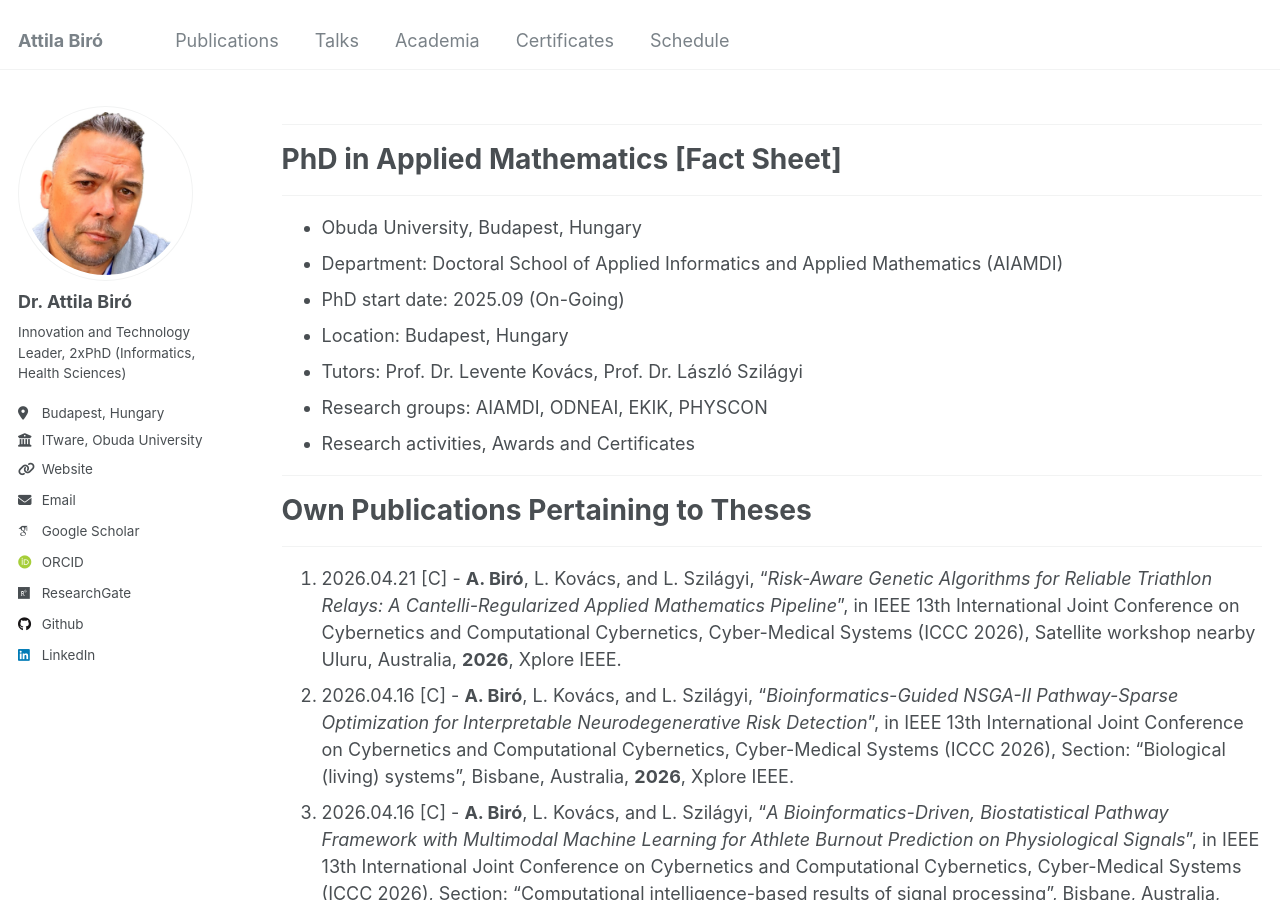
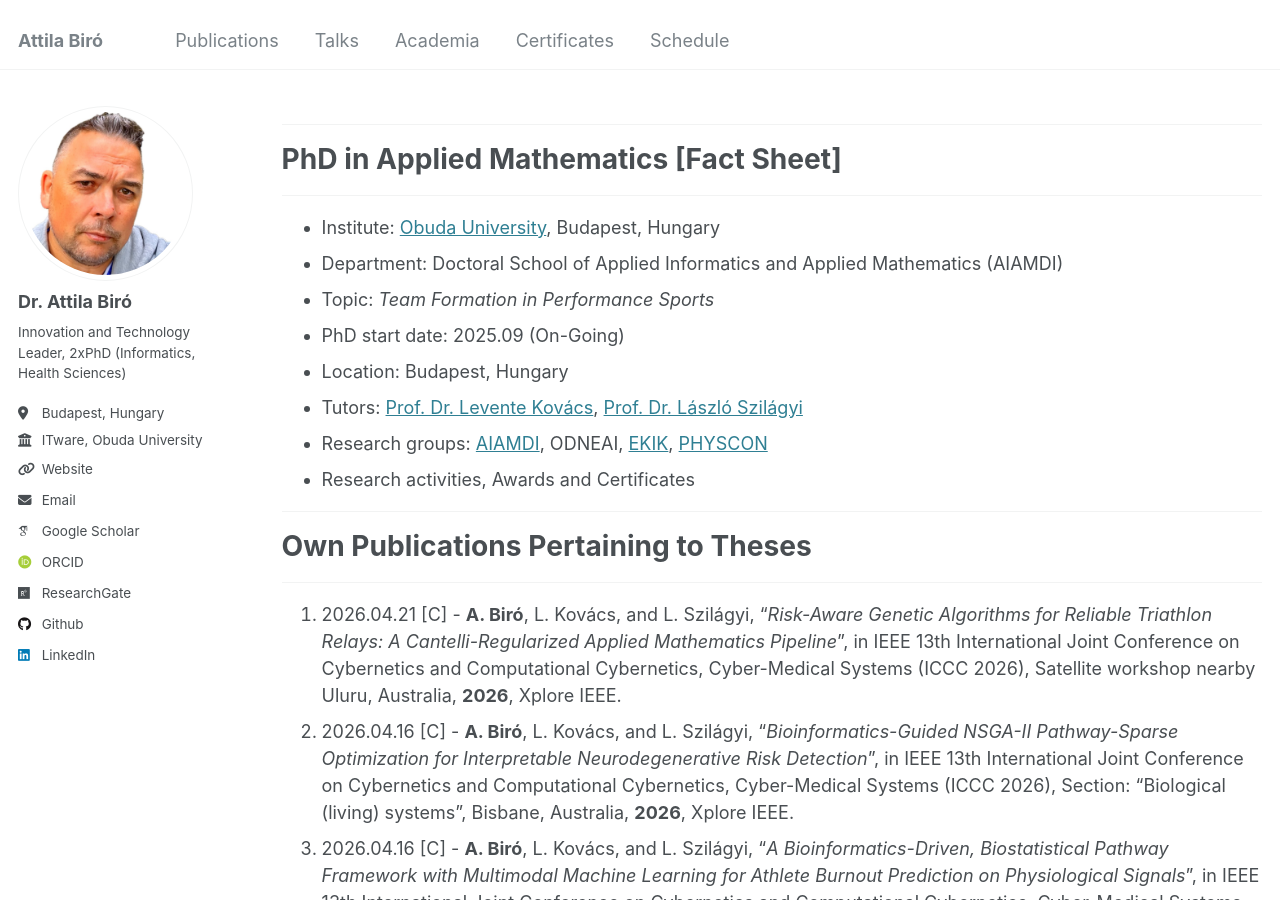
Before and after one commit to biroka/biroka.github.io, a Jekyll site: the page built from _pages/phd_mathematics.md, in a window 1280 px wide and 900 px high. Built offline with Jekyll 4.4.1, drawn with Linux system fonts in a browser that asks for light colours; some web fonts are replaced.

Commit message:
Update PhD fact sheet with hyperlinks and details

```diff
--- a/_pages/phd_mathematics.md
+++ b/_pages/phd_mathematics.md
@@ -8,12 +8,13 @@ author_profile: true
 ***
 #  PhD in Applied Mathematics [Fact Sheet]
 ***
-* Obuda University, Budapest, Hungary
+* Institute: <a target="_new" href="https://www.uni-obuda.hu/">Obuda University</a>, Budapest, Hungary
 * Department: Doctoral School of Applied Informatics and Applied Mathematics (AIAMDI)
+* Topic: _Team Formation in Performance Sports_
 * PhD start date: 2025.09 (On-Going)
 * Location: Budapest, Hungary
-* Tutors: Prof. Dr. Levente Kovács, Prof. Dr. László Szilágyi
-* Research groups: AIAMDI, ODNEAI, EKIK, PHYSCON
+* Tutors: <a target="_new" href="https://scholar.google.com/citations?user=sYZsfzgAAAAJ">Prof. Dr. Levente Kovács</a>, <a target="_new" href="https://scholar.google.com/citations?user=793kkF4AAAAJ">Prof. Dr. László Szilágyi</a>
+* Research groups: <a target="_new" href="https://aiamdi.uni-obuda.hu/">AIAMDI</a>, ODNEAI, <a target="_new" href="https://ekik.uni-obuda.hu/">EKIK</a>, <a target="_new" href="https://physcon.uni-obuda.hu/">PHYSCON</a>
 * Research activities, Awards and Certificates
 
 ***
```
